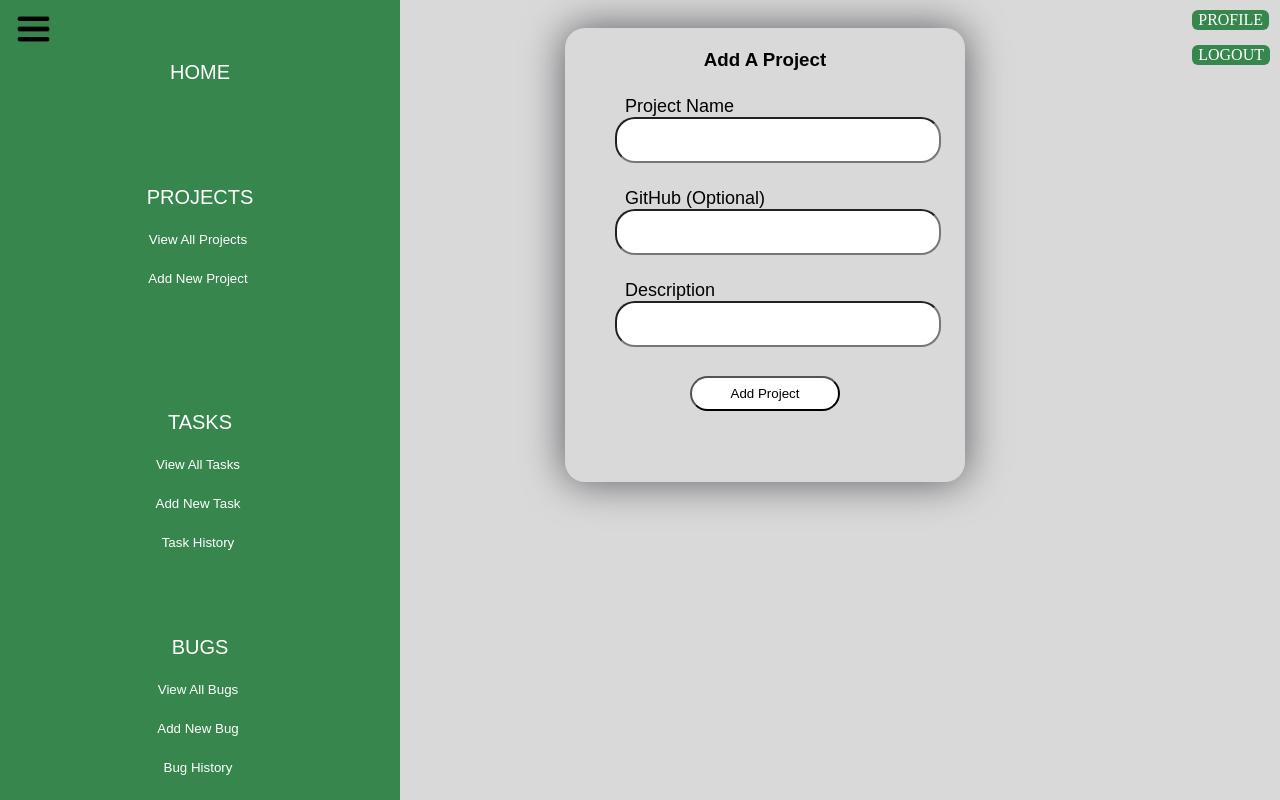
After one commit to syxddd10001/Project-Management-App, a Flask app: template bug_tracker_test/templates/projects.html in a window 1280 px wide. The commit adds this page. Run offline with Flask 3, Linux system fonts and the light colour scheme; the template is opened without the code that fills it, so the values that code supplies are empty; some libraries are stand-ins or nearby versions; some web fonts are replaced.

Commit message:
base html, home page, add projects
- added base html to inherit other pages from
- added home page
- added projects page
- added function to add project
- improved page design

```diff
--- a/bug_tracker_test/app.py
+++ b/bug_tracker_test/app.py
@@ -1,6 +1,8 @@
+#modules for regular expression and system
 import sys
 import re
 
+#modules for flask and mysql
 import mysql.connector
 from flask import (Flask,
                    render_template,
@@ -10,6 +12,7 @@ from flask import (Flask,
                    session)
 from flask_mysqldb import MySQL
 
+#custom modules to define environment variables and classes
 sys.path.append('model')
 import users
 import projects
@@ -17,15 +20,18 @@ import bugs
 
 #pass_inp = input('db passwd: ')
 
-AUTHENTICATION = False
+AUTHENTICATION = False #to check if user is logged in
 logged_user = None
-blacklist = ['--','"',"'", ';']
-regex_email = re.compile('[A-Za-z0-9._%+-]+@[A-Za-z0-9.-]+\.[A-Z|a-z]{2,7}')
-regex_github = re.compile('https://github.com/[A-Za-z0-9.-_]')
-error = ''
+blacklist = ['--','"',"'", ';'] # invalid characters
+regex_email = re.compile('[A-Za-z0-9._%+-]+@[A-Za-z0-9.-]+\.[A-Z|a-z]{2,7}') #regular expression to check the pattern of the emails
+regex_github = re.compile('https://github.com/[A-Za-z0-9.-_]') #regular expression to check the pattern of the githubs
+error = '' # error message
+
+#standard flask
 app = Flask(__name__)
 app.secret_key = 'hGmX2L!0lxfoldxadfsfdonbgu313dxfhnsqwlg'
 
+#connector to mysql server
 conn = mysql.connector.connect(
         host='localhost',
         user='syxddd',
@@ -33,16 +39,20 @@ conn = mysql.connector.connect(
         database = 'bugbase'
     )
 print("Connection Successful")
-conn.autocommit = True
-cursor = conn.cursor(buffered=True)
+conn.autocommit = True #saves data automatically without commiting manually every time data is written or retrieved
+cursor = conn.cursor(buffered=True) #mysql cursor
 
+#standard flask + mysql
 app = Flask(__name__)
 app.config['MYSQL_HOST'] = 'localhost'
 app.config['MYSQL_USER'] = 'syxddd'
-app.config['MYSQL_PASSWORD'] = 'popcornPOP!001'
+app.config['MYSQL_PASSWORD'] = 'securepassword!'
 app.config['MYSQL_DB'] = 'bugbase'
 
 mysql = MySQL(app)
+
+
+#initial check whether user is logged in
 @app.route('/',methods=['GET','POST'])
 def index():
     if not logged_user:
@@ -50,7 +60,7 @@ def index():
     else:
         return redirect(url_for('home'))
 
-
+#login page
 @app.route('/login',methods=['GET','POST'])
 def login():
     if request.method == 'POST':
@@ -63,6 +73,8 @@ def login():
 
     return render_template('login.html')
 
+
+#signup page
 @app.route('/signup', methods=['GET', 'POST'])
 def signup():
     if request.method == "POST":
@@ -74,27 +86,30 @@ def signup():
 
     return render_template('signup.html')
 
+#home page after logging in
 @app.route('/home', methods=['POST','GET'])
 def home():
     if logged_user!=None:
-        success(cursor, logged_user)
-        return render_template('home.html', user_name=logged_user.get_username(), data=success(cursor, logged_user))
+        user_data = success(cursor, logged_user)
+        return render_template('home.html', user=logged_user, data=user_data)
+                                                                                #data is being passed onto the html page for rendering all user related data
 
     else:
         print('error')
         return redirect(url_for('login'))
 
 
-
+# geting user data
 def success(cursor, user):
     global error
     if user == None:
         error = "no user logged in"
         return
-    res = user.read_projects(cursor)
+    result = user.read_projects(cursor)
 
-    return res
+    return result
 
+#logout
 @app.route('/logout')
 def logout():
     global logged_user
@@ -102,6 +117,36 @@ def logout():
     logged_user = None
     return redirect(url_for('index'))
 
+#user profile
+@app.route('/profile',methods=['GET'])
+def profile():
+    if logged_user is None:
+        return redirect(url_for('index'))
+    result = logged_user
+    return render_template('profile.html', user_name=logged_user.get_username(), data=result)
+
+@app.route('/projects',methods=['GET','POST'])
+def projects():
+    if logged_user is None:
+        return redirect(url_for('index'))
+
+    result = logged_user.read_projects(cursor)
+    return render_template('projects.html', user_name=logged_user.get_username(), data=result)
+
+@app.route('/addprojects',methods=['GET','POST'])
+def add_projects():
+    if logged_user is None:
+        return redirect(url_for('index'))
+    if request.method == 'POST':
+        if (create_project(cursor)):
+            return redirect(url_for('projects'))
+        else:
+            return render_template('projects.html', error_statement=error)
+
+    result = logged_user.read_projects(cursor)
+    return render_template('projects.html', user_name=logged_user.get_username(), data=result)
+
+#function for logging in
 def login(cursor):
     user = request.form['username']
     passw = request.form['password']
@@ -130,7 +175,7 @@ def login(cursor):
     conn.commit()
     return True
 
-
+#function for signing up
 def signup(cursor):
     # username check
     global error
@@ -158,7 +203,7 @@ def signup(cursor):
 
     #github check
     github = request.form["github"]
-    if not regex_github.findall(github) and len(github) != 0:
+    if not regex_github.findall(github) or len(github) != 0:
         error = 'Invalid Github'
         return
     cursor.execute("SELECT github From User WHERE User.github = '%s'" % github)
@@ -193,12 +238,27 @@ def create_project(cursor):
     if logged_user == None:
         return
 
-    print("Add Project: ")
-    name=input("Name: ")
-    github=input("github.com/")
-    description=input("Description: ")
-    logged_user.add_project(cursor, name, github, description)
+    global error
+    name = request.form['projectname']
+    for i in blacklist:
+        if i in name:
+            error = 'Invalid Project Name'
+            return
 
+    github = request.form["github"]
+    if not regex_github.findall(github) and len(github) != 0:
+        error = 'Invalid Github'
+        return
+
+    description = request.form['description']
+
+    try:
+        logged_user.add_project(cursor, name, github, description)
+        conn.commit()
+        return True
+    except Exception as e:
+        error = e
+        return False
 
 
 if __name__ == '__main__':
--- a/bug_tracker_test/static/stylesheets/home.css
+++ b/bug_tracker_test/static/stylesheets/home.css
@@ -1,6 +1,180 @@
+@font-face {
+    font-family: 'Quicksand'; /* Choose a name for your custom font */
+    src: url('/static/fonts/Quicksand-Regular.woff') format('woff'); /* Specify the path to your font file */
+    /* You can also include other font formats like woff2, ttf, and eot */
+}
+
+body {
+    font-family: 'Quicksand', sans-serif; /* Use your custom font as the preferred font */
+}
+
+.buttons{
+    border-radius: 6px;
+    background-color: #37864d;
+    color: white;
+    display:flex;
+    flex-direction: column;
+    margin-bottom: 15px;
+    font-family: Quicksand;
+    border:none;
+    font-size: medium;
+    cursor: pointer;
+}
+
 .navbar{
+    position: absolute; /* Position the element absolutely within its containing element */
+    top: 0; /* Position at the top */
+    right: 0; /* Position at the right */
+    margin: 10px;
+}
+
+.background{
+    background: #d9d9d9;
+
+}
+.sidebar {
+    width: 400px; /* Adjust the width as needed */
+    background-color: #37864d; /* Green background color */
+    position: fixed; /* Fixed position to keep it on the left */
+    top: 0;
+    left: 0;
+    height: 100%;
+    transition: left 0.3s; /* Full height of the viewport */
+    display: flex; /* Display the buttons as flex items in a row */
+    flex-direction: column;
+}
+.toggle-button {
+    position: fixed; /* Fixed position to keep it at the top left */
+    top: 10;
+    left: 0;
+    z-index: 1;
+    margin-left: 10px;
+}
+/* Style for the content area */
+.content {
+    margin-left: 250px; /* Width of the sidebar */
+    padding: 20px; /* Add some space for content */
+}
+
+.sidebaritems {
+    background: transparent; /* Set the background to transparent */
+    border: none; /* Remove the button border */
+    color: #fff; /* Text color (white in this example) */
+    cursor: pointer; /* Change the cursor to a pointer on hover */
+    left:0;
+    font-size: 20px;
+    font-family: 'Quicksand', sans-serif;
+
+}
+
+.dropdown-content {
     display: block;
-    margin: 10px;
-    justify-content: end;
-    align-items: flex-end;
+    position: absolute;
+    background-color: transparent; /* Set the background color to transparent */
+    min-width: 165px;
+    margin-top: 10px;
+
+    z-index: 1;
+    top: 100%; /* Position the dropdown content below the button */
+    left: 0; /* Position the dropdown content at the left edge of the button */
+    transform: translateX(70%);
 }
+
+
+.dropdown-item {
+    background: transparent;
+    color: #fff;
+    padding: 12px 16px;
+    text-decoration: none;
+    display: block;
+    border: none;
+    transition: background-color 0.2s;
+    font-family: 'Quicksand', sans-serif;
+     /* Text color for dropdown items */
+}
+
+/* Show the dropdown content when hovering over the "PROJECTS" button */
+
+
+.dropdown {
+    position: relative;
+    display: inline-block;
+    font-family: 'Quicksand', sans-serif;
+    margin: 100px 0px 100px 0px;
+}
+
+.dropdown-item:hover {
+    background-color: #63a074; /* Background color for hover effect */
+    font-family: 'Quicksand', sans-serif;
+}
+
+/* Change the background color when clicking */
+.dropdown-item:active {
+    background-color: #63a074; /* Background color for click effect */
+}
+
+
+/* Reset background color after clicking */
+.dropdown-item:focus {
+    background-color: transparent;
+    outline: none; /* Remove the focus outline */
+}
+
+.createproject{
+    display:flex;
+    flex-direction: column;
+
+}
+
+input{
+    display: block;
+    height: 40px;
+    width: 100%;
+    border-radius: 20px;
+    font-size: large;
+    text-align: justify;
+    padding-left:20px;
+    margin-right: 10px;
+
+  }
+.button_a:hover{
+    border-radius: 20px;
+    background-color: #000000;
+    color: #ffffff;
+    cursor: pointer;
+    height: 35px;
+    display: block;
+    width: 50%;
+}
+
+.button_a{
+    border-radius: 20px;
+    background-color: #ffffff;
+    transition: background-color 0.2s ease-in-out;
+    transition: color 0.2s ease-in-out;
+    color: #000000;
+    cursor: pointer;
+    font-family: "Quicksand", sans-serif;
+    height: 35px;
+    display: block;
+    width: 50%;
+}
+
+.form_create_projects{
+    height: 450px;
+    width: 300px;
+    background-color:37864d;
+    padding: 2px 50px;
+    left: 35%;
+    border-radius: 20px;
+    backdrop-filter: blur(10px);
+    box-shadow: 0 0 40px rgba(8,7,16,0.6);
+  }
+
+label{
+    display: block;
+    margin-top: 25px;
+    text-align: justify;
+    font-size: large;
+    margin-left: 10px;
+  }
--- /dev/null
+++ b/bug_tracker_test/templates/base.html
@@ -0,0 +1,78 @@
+<!DOCTYPE html>
+<html lang="en">
+  <meta name="viewport" content="width=device-width, initial-scale=1">
+  <head>
+    <title>{% block title %}Profile{% endblock %}</title>
+    <link rel="stylesheet" href="{{ url_for('static', filename='stylesheets/home.css') }}">
+  </head>
+  <body style="background: #d9d9d9;">
+    <navbar class="navbar">
+      <a style="text-decoration: none;" href="{{ url_for('profile') }}">
+        <button class="buttons">PROFILE</button>
+      </a>
+      <a style="text-decoration: none;" href="{{ url_for('logout') }}">
+        <button class="buttons">LOGOUT</button>
+      </a>
+    </navbar>
+
+    <div align='center' class="background">
+      <button type="button" class="toggle-button" onclick="toggleSidebar()" style="background: transparent; border: none;">
+        <img src="{{ url_for('static', filename='images/sidebar.png') }}" alt="Toggle" style="width: 35px; height: 40px; opacity: 1;"/>
+      </button>
+      <!-- Green sidebar -->
+      <div class="sidebar" id="sidebar">
+        <a class="sidebaritems" href="{{ url_for('home') }}">
+          <button style="margin-top:60px;" class="sidebaritems">HOME</button>
+        </a>
+
+        <div class="dropdown">
+          <button class="sidebaritems">PROJECTS</button>
+          <div class="dropdown-content">
+            <a style="text-decoration: none;" href="{{ url_for('projects') }}">
+                <button class="dropdown-item">View All Projects</button>
+            </a>
+            <a style="text-decoration: none;" href="{{ url_for('projects') }}">
+                <button class="dropdown-item">Add New Project</button>
+            </a>
+            <!-- Add more project items here -->
+          </div>
+        </div>
+        <div class="dropdown">
+        <button class="sidebaritems">TASKS</button>
+        <div class="dropdown-content">
+            <button class="dropdown-item">View All Tasks</button>
+            <button class="dropdown-item">Add New Task</button>
+            <button class="dropdown-item">Task History</button>
+
+            <!-- Add more project items here -->
+          </div>
+        </div>
+        <div class="dropdown">
+            <button class="sidebaritems">BUGS</button>
+            <div class="dropdown-content">
+                <button class="dropdown-item">View All Bugs</button>
+                <button class="dropdown-item">Add New Bug</button>
+                <button class="dropdown-item">Bug History</button>
+                <!-- Add more project items here -->
+              </div>
+            </div>
+
+      </div>
+      <div class="content">
+        {% block content %}{% endblock %}
+      </div>
+    </div>
+
+    <script>
+        function toggleSidebar() {
+            var sidebar = document.getElementById("sidebar");
+            if (sidebar.style.left === "-400px" || sidebar.style.left === "0") {
+                sidebar.style.left = "0";
+            } else {
+                sidebar.style.left = "-400px";
+            }
+        }
+      </script>
+  </body>
+
+</html>
--- /dev/null
+++ b/bug_tracker_test/templates/projects.html
@@ -0,0 +1,33 @@
+{% extends "base.html" %}
+
+{% block title %}Your Custom Title{% endblock %}
+
+{% block content %}
+    <!-- Your specific content for the profile page goes here -->
+
+        <div class="form_create_projects">
+            <h3>Add A Project</h3>
+            <form method="post" action="/addprojects">
+                <label for="projectname">Project Name</label>
+                <input class="form-signin" type="text" name="projectname" required minlength="3"/>
+                <label for="github">GitHub (Optional)</label>
+                <input class="github" type="text" name="github">
+                <label for="description">Description</label>
+                <input name="description" required minlength="6"/>
+                <label style="color:red;display: inline-flex;" name="error_statement">{{error_statement}}</label>
+                <button class="button_a"type="submit" name="submit">Add Project</button>
+            </form>
+        </div>
+
+
+    <form method="post" action="/projects">
+        <ul>
+        {% for project in data %}
+          <div class="projects">
+            <p>{{ project.get_id() }} {{ project.get_name() }}</p>
+          </div>
+        {% endfor %}
+      </ul>
+    </form>
+
+{% endblock %}
```
Also changed, not shown: bug_tracker_test/model/projects.py (+17 -4 lines), bug_tracker_test/model/users.py (+21 -6 lines), bug_tracker_test/static/fonts/OFL.txt (added, +93 -0 lines), bug_tracker_test/templates/home.html (+9 -22 lines), bug_tracker_test/templates/profile.html (added, +15 -0 lines), bug_tracker_test/static/Images/sidebar.png (added), bug_tracker_test/static/fonts/Quicksand-Bold.ttf (added), bug_tracker_test/static/fonts/Quicksand-Light.ttf (added), bug_tracker_test/static/fonts/Quicksand-Medium.ttf (added), bug_tracker_test/static/fonts/Quicksand-Regular.ttf (added), bug_tracker_test/static/fonts/Quicksand-SemiBold.ttf (added), bug_tracker_test/static/fonts/Quicksand-VariableFont_wght.ttf (added), bug_tracker_test/static/fonts/README.txt (added), bug_tracker_test/static/stylesheets/projects.css (added).
